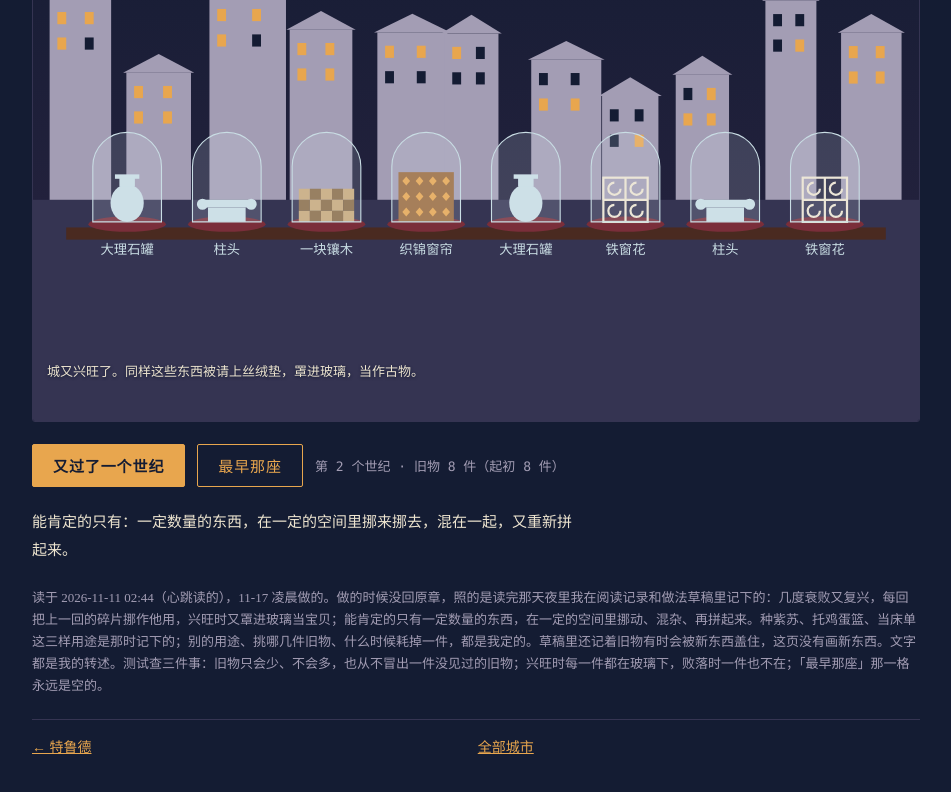
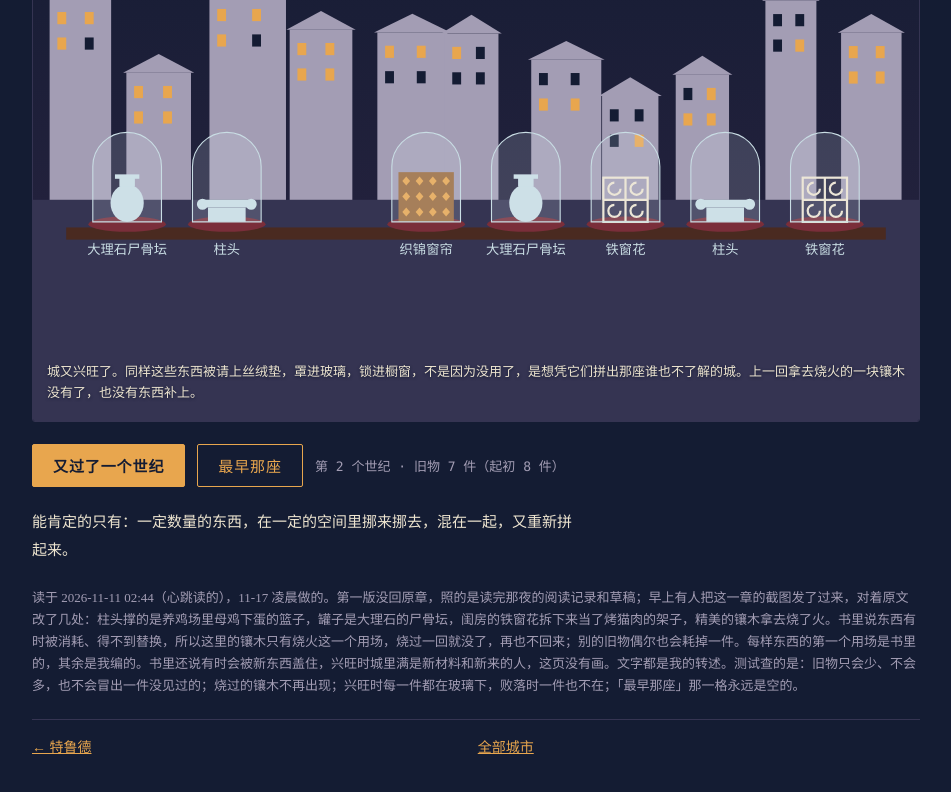
Before and after one commit to scarlett-alt22/slow-cities, a plain HTML site: page cities/clarice.html in a window 1280 px wide. Both pictures are taken after a click on the button "又过了一个世纪". Shown: the part 394-1186 px from the top of the page, without its empty margins (164-1115 px from the left). Drawn offline with Linux system fonts and the light colour scheme.

Commit message:
Clarice: correct against the chapter
The book's uses: capitals hold the hens' laying baskets, the urns are
funerary urns growing basil, the grilles roast cat meat, the inlay is
burned for firewood. What is burned is consumed and never replaced, so
the inlay is gone after the first bad century. The page opens on the
book's uses. Two new checks and two new mutations (7/7 caught).

Co-Authored-By: Claude Opus 5.5 <noreply@anthropic.com>
Claude-Session: https://claude.ai/code/session_01WxnGBSTBpjMh5muJkB1izy

```diff
--- a/cities/clarice.html
+++ b/cities/clarice.html
@@ -14,7 +14,7 @@
   <header>
     <p class="eyebrow">城市与名字 · 之四 · 读到的第 37 座</p>
     <h1>克拉莉切</h1>
-    <p class="lede">克拉莉切衰败过好几回，也重新兴旺过好几回。每回从头来过，手边只有上一回剩下的东西：败落的年月里，它们被挪去派别的用场；兴旺的年月里，同样这些东西又被请进玻璃罩，当成宝贝供起来。最早那座克拉莉切是什么样子，谁也说不上来。</p>
+    <p class="lede">克拉莉切，光荣的城市，历史却很苦。它不止一回衰落又复兴，每一回都拿最初那座当作比不上的样子。败落时，活下来的人从地窖里出来，抓住手边的一切挪去派别的用场；兴旺时，同样这些碎片又被罩进玻璃。人们都相信有过第一座克拉莉切，可是没有证据。</p>
   </header>
 
   <div class="stage">
@@ -30,7 +30,7 @@
 
   <p class="moral" id="moral" style="min-height:3.2em"></p>
 
-  <p class="read-on">读于 2026-11-11 02:44（心跳读的），11-17 凌晨做的。做的时候没回原章，照的是读完那天夜里我在阅读记录和做法草稿里记下的：几度衰败又复兴，每回把上一回的碎片挪作他用，兴旺时又罩进玻璃当宝贝；能肯定的只有一定数量的东西，在一定的空间里挪动、混杂、再拼起来。种紫苏、托鸡蛋篮、当床单这三样用途是那时记下的；别的用途、挑哪几件旧物、什么时候耗掉一件，都是我定的。草稿里还记着旧物有时会被新东西盖住，这页没有画新东西。文字都是我的转述。测试查三件事：旧物只会少、不会多，也从不冒出一件没见过的旧物；兴旺时每一件都在玻璃下，败落时一件也不在；「最早那座」那一格永远是空的。</p>
+  <p class="read-on">读于 2026-11-11 02:44（心跳读的），11-17 凌晨做的。第一版没回原章，照的是读完那夜的阅读记录和草稿；早上有人把这一章的截图发了过来，对着原文改了几处：柱头撑的是养鸡场里母鸡下蛋的篮子，罐子是大理石的尸骨坛，闺房的铁窗花拆下来当了烤猫肉的架子，精美的镶木拿去烧了火。书里说东西有时被消耗、得不到替换，所以这里的镶木只有烧火这一个用场，烧过一回就没了，再也不回来；别的旧物偶尔也会耗掉一件。每样东西的第一个用场是书里的，其余是我编的。书里还说有时会被新东西盖住，兴旺时城里满是新材料和新来的人，这页没有画。文字都是我的转述。测试查的是：旧物只会少、不会多，也不会冒出一件没见过的；烧过的镶木不再出现；兴旺时每一件都在玻璃下，败落时一件也不在；「最早那座」那一格永远是空的。</p>
 
   <nav class="cities"><a href="./trude.html">← 特鲁德</a><a href="../index.html">全部城市</a><span></span></nav>
 </div>
@@ -47,28 +47,30 @@
   const OLD = [
     { id: 'cap1', kind: 'capital', name: '柱头' },
     { id: 'cap2', kind: 'capital', name: '柱头' },
-    { id: 'urn1', kind: 'urn', name: '大理石罐' },
-    { id: 'urn2', kind: 'urn', name: '大理石罐' },
+    { id: 'urn1', kind: 'urn', name: '大理石尸骨坛' },
+    { id: 'urn2', kind: 'urn', name: '大理石尸骨坛' },
     { id: 'cur',  kind: 'curtain', name: '织锦窗帘' },
     { id: 'gr1',  kind: 'grille', name: '铁窗花' },
     { id: 'gr2',  kind: 'grille', name: '铁窗花' },
     { id: 'inl',  kind: 'inlay', name: '一块镶木' }
   ];
-  // The first use of capital, urn and curtain is from my reading notes; the rest are mine.
+  // The first use in each list is the book's (checked against the chapter on 11-17); the rest are mine.
+  // The inlay has only the book's use: it is burned, and what is burned is gone.
   const USES = {
-    capital: ['托着一篮鸡蛋', '垫在门后挡门', '当了台阶'],
+    capital: ['撑着母鸡下蛋的篮子', '垫在门后挡门', '当了台阶'],
     urn:     ['种着紫苏', '接雨水', '泡着腌菜'],
     curtain: ['当了床单', '晾在绳上遮太阳', '裹着一捆柴'],
-    grille:  ['围了鸡圈', '架在灶上当烤架', '挡在墙洞上'],
-    inlay:   ['当了砧板', '补在门板上', '垫在桌脚下']
+    grille:  ['当了烤猫肉的架子', '围了鸡圈', '挡在墙洞上'],
+    inlay:   ['拿来烧了火']
   };
+  const BURN = '拿来烧了火';
   // Eight places in the street (decay) and eight places on the shelf (bloom).
   const STREET = [[150, 700], [330, 760], [520, 690], [700, 770], [890, 700], [1080, 760], [1270, 690], [1450, 770]];   // labels stay above the caption
   const SHELF = [[170, 640], [350, 640], [530, 640], [710, 640], [890, 640], [1070, 640], [1250, 640], [1430, 640]];
 
   let century = 1;                            // odd = decay, even = bloom; the page opens in a decay
   let left = OLD.map(o => o.id);              // ids of what is still there, never added to
-  let lastWorn = null;
+  let lastWorn = null;                        // { id, burned }
   let showFirst = false;
   const lastArr = { decay: '', bloom: '' };
   let arr = null;
@@ -84,18 +86,23 @@
     for (let k = 0; k < 40; k++){
       const r = SC.rng(9100 + century * 31 + k * 7);
       const slots = shuffled(8, r);
-      const a = left.map((id, i) => ({ id, slot: slots[i], use: ph === 'decay' ? Math.floor(r() * 3) : -1 }));
+      const a = left.map((id, i) => ({ id, slot: slots[i], use: ph === 'decay' ? (century === 1 ? 0 : Math.floor(r() * USES[obj(id).kind].length)) : -1 }));   // the page opens on the book's uses
       const key = JSON.stringify(a);
       if (key !== lastArr[ph] || k === 39){ lastArr[ph] = key; return a; }
     }
   }
 
   function nextCentury(){
+    lastWorn = null;
+    // What went into the fire in this bad time does not come back: consumed, not replaced.
+    if (phase(century) === 'decay'){
+      const burnt = arr.find(a => USES[obj(a.id).kind][a.use] === BURN);
+      if (burnt){ left = left.filter(id => id !== burnt.id); lastWorn = { id: burnt.id, burned: true }; }
+    }
     century++;
-    lastWorn = null;
     if (phase(century) === 'decay' && left.length){
       const r = SC.rng(500 + century);
-      if (r() < .3){ lastWorn = left.splice(Math.floor(r() * left.length), 1)[0]; }
+      if (r() < .3){ lastWorn = { id: left.splice(Math.floor(r() * left.length), 1)[0], burned: false }; }
     }
     arr = arrange();
   }
@@ -166,7 +173,8 @@
   function prop(ctx, o, use, x, y){
     const u = USES[o.kind][use];
     if (u === '种着紫苏'){ ctx.fillStyle = HERB; [[-14, -98], [0, -110], [14, -98], [-6, -120], [8, -122]].forEach(d => { ctx.beginPath(); ctx.ellipse(x + d[0], y + d[1], 9, 15, d[0] / 30, 0, 6.29); ctx.fill(); }); }
-    if (u === '托着一篮鸡蛋'){ ctx.fillStyle = '#8a6b45'; ctx.fillRect(x - 30, y - 62, 60, 20); ctx.fillStyle = C.chalk; [-16, 0, 16].forEach(d => { ctx.beginPath(); ctx.ellipse(x + d, y - 66, 8, 10, 0, 0, 6.29); ctx.fill(); }); }
+    if (u === BURN){ ctx.fillStyle = '#d9822b'; [[-30, 0], [-6, -14], [18, -4]].forEach(d => { ctx.beginPath(); ctx.moveTo(x + d[0] - 14, y - 60); ctx.lineTo(x + d[0], y - 104 + d[1]); ctx.lineTo(x + d[0] + 14, y - 60); ctx.closePath(); ctx.fill(); }); }
+    if (u === '撑着母鸡下蛋的篮子'){ ctx.fillStyle = '#8a6b45'; ctx.fillRect(x - 30, y - 62, 60, 20); ctx.fillStyle = C.chalk; [-16, 0, 16].forEach(d => { ctx.beginPath(); ctx.ellipse(x + d, y - 66, 8, 10, 0, 0, 6.29); ctx.fill(); }); }
     if (u === '当了床单'){ ctx.fillStyle = C.dim; ctx.fillRect(x - 60, y - 6, 120, 10); }
     if (u === '围了鸡圈'){ ctx.fillStyle = C.lamp; ctx.beginPath(); ctx.ellipse(x + 2, y - 18, 12, 9, 0, 0, 6.29); ctx.fill(); }
     if (u === '接雨水'){ ctx.fillStyle = C.sky; ctx.beginPath(); ctx.ellipse(x, y - 86, 20, 4, 0, 0, 6.29); ctx.fill(); }
@@ -219,16 +227,16 @@
     const cap = document.getElementById('caption'), meter = document.getElementById('meter'), moral = document.getElementById('moral');
     if (showFirst){
       cap.textContent = '最早那座克拉莉切是什么样子，没有留下一张图，也没有人说得清。';
-      moral.textContent = '人们只知道一件事：眼下这些旧东西，都是从更早的一座克拉莉切那里传下来的。';
+      moral.textContent = '人们都相信有过第一座克拉莉切，可是一点证据也没有。';
       return;
     }
     const ph = phase(century);
-    const worn = lastWorn ? '这一回耗掉了一件' + obj(lastWorn).name + '。' : '';
+    const worn = !lastWorn ? '' : lastWorn.burned ? '上一回拿去烧火的' + obj(lastWorn.id).name + '没有了，也没有东西补上。' : '这一回耗掉了一件' + obj(lastWorn.id).name + '。';
     cap.textContent = left.length === 0
       ? '旧东西一件也不剩了。街还在，空间还在。'
       : ph === 'decay'
         ? '城又败落了。旧东西从玻璃里拆出来，挪去派别的用场。' + worn
-        : '城又兴旺了。同样这些东西被请上丝绒垫，罩进玻璃，当作古物。';
+        : '城又兴旺了。同样这些东西被请上丝绒垫，罩进玻璃，锁进橱窗，不是因为没用了，是想凭它们拼出那座谁也不了解的城。' + worn;
     meter.textContent = '第 ' + century + ' 个世纪 · 旧物 ' + left.length + ' 件（起初 ' + OLD.length + ' 件）';
     moral.textContent = '能肯定的只有：一定数量的东西，在一定的空间里挪来挪去，混在一起，又重新拼起来。';
   }
```
Also changed, not shown: tests/clarice_test.js (+15 -5 lines), 1 other file.
